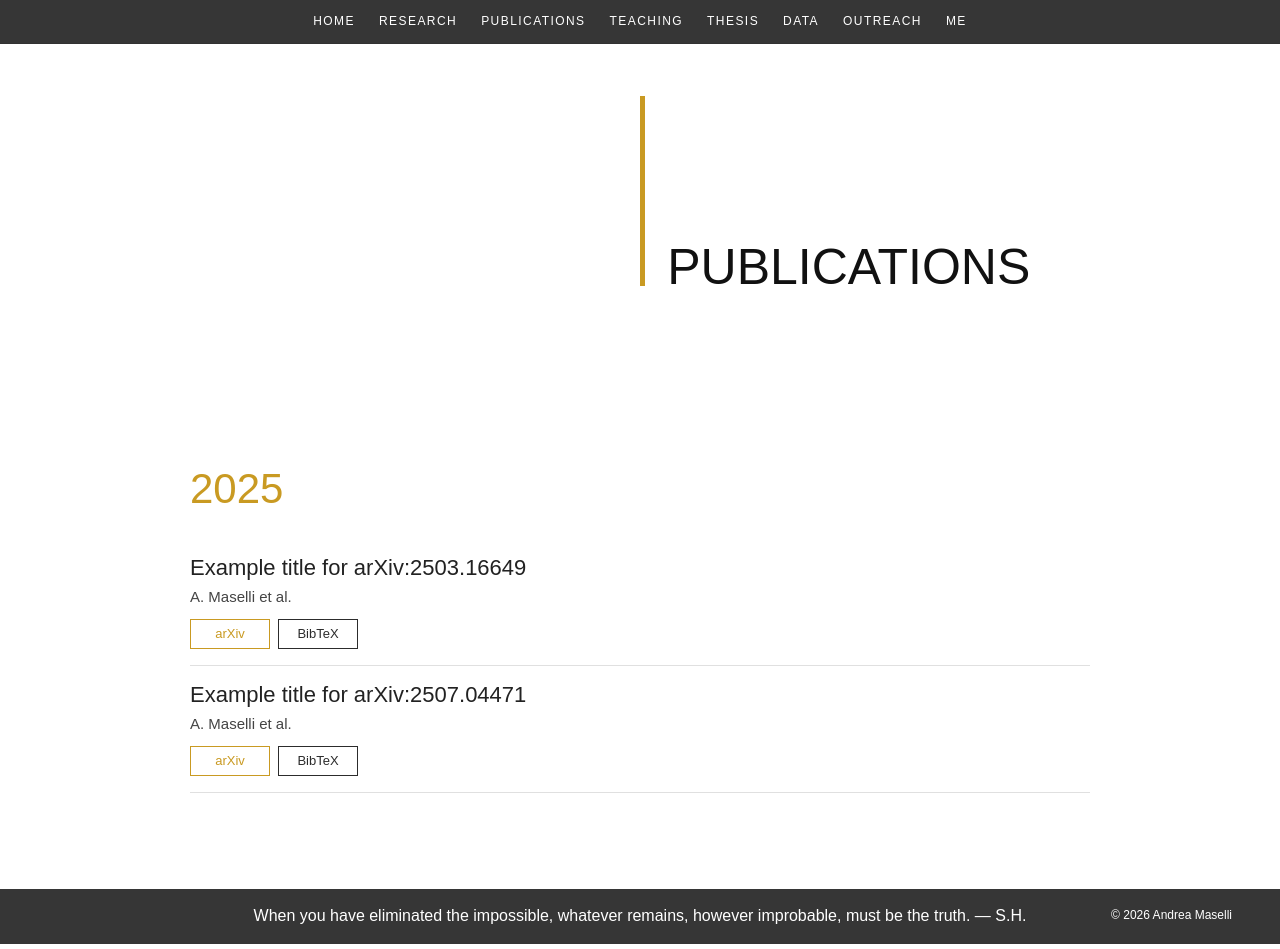
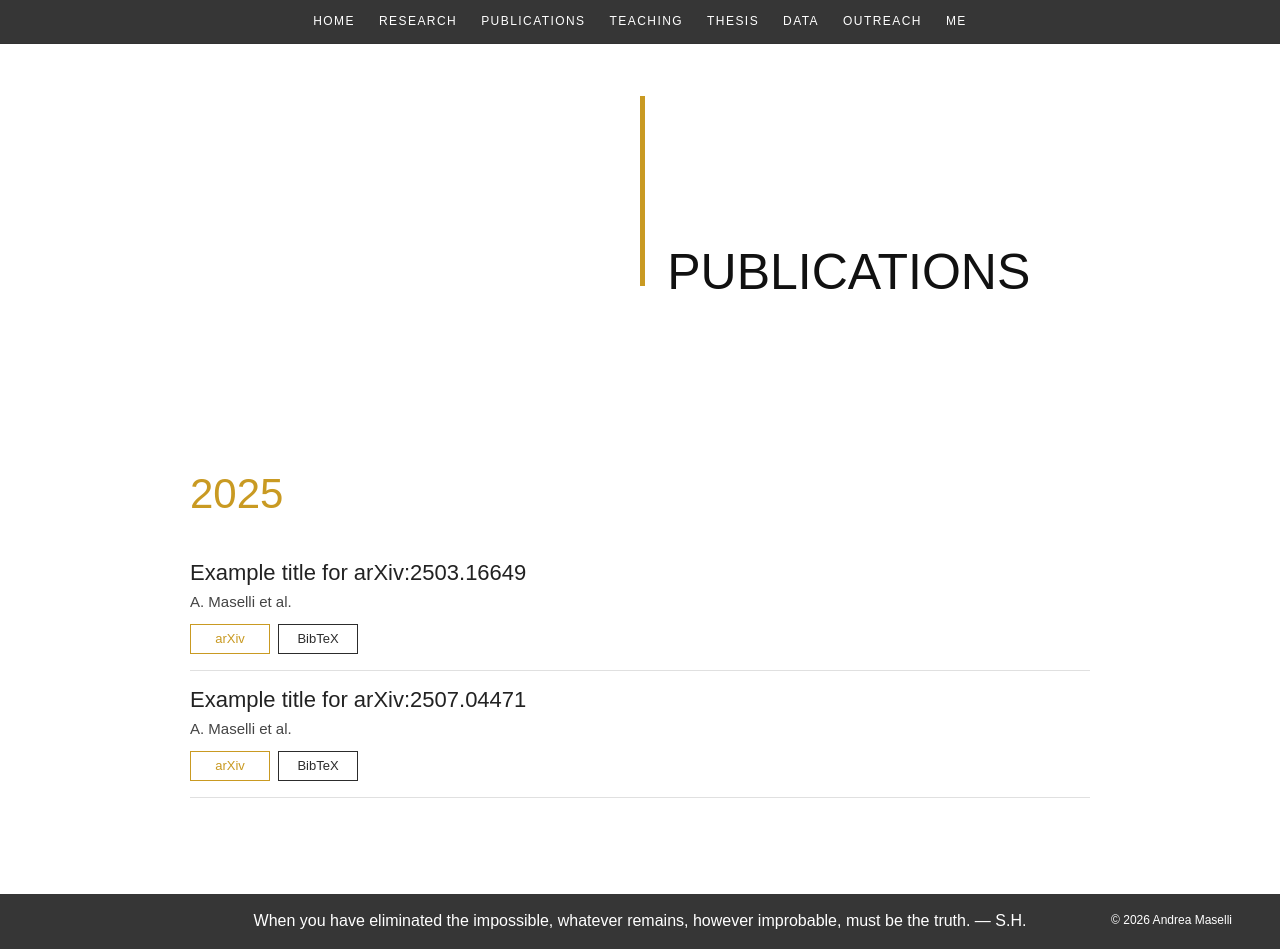
Before and after one commit to masellia/andreamaselli.github.io, a Jekyll site: the page built from pages/publications.md, in a window 1280 px wide and 949 px high. Built offline with Jekyll 4.4.1, drawn with Linux system fonts in a browser that asks for light colours; some web fonts are replaced.

```diff
--- a/assets/css/main.css
+++ b/assets/css/main.css
@@ -516,5 +516,5 @@
     font-size: 50px;
     font-weight: 400;
     line-height: 1.05;
-    padding-top: 145px;
+    padding-top: 150px;
 }
```
